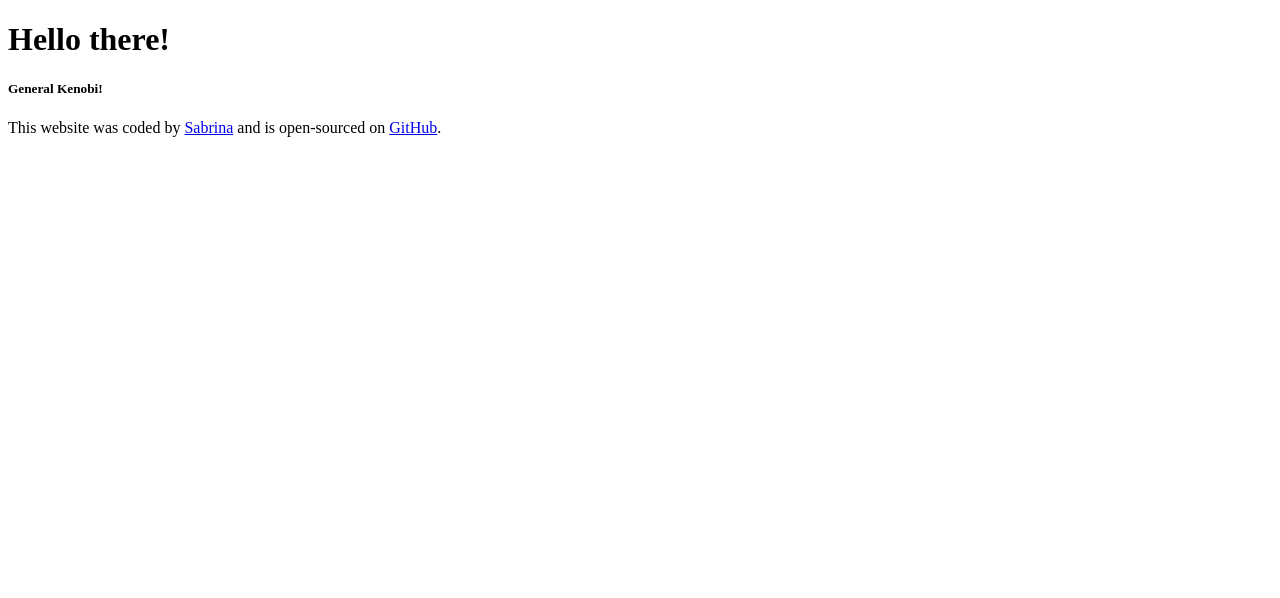
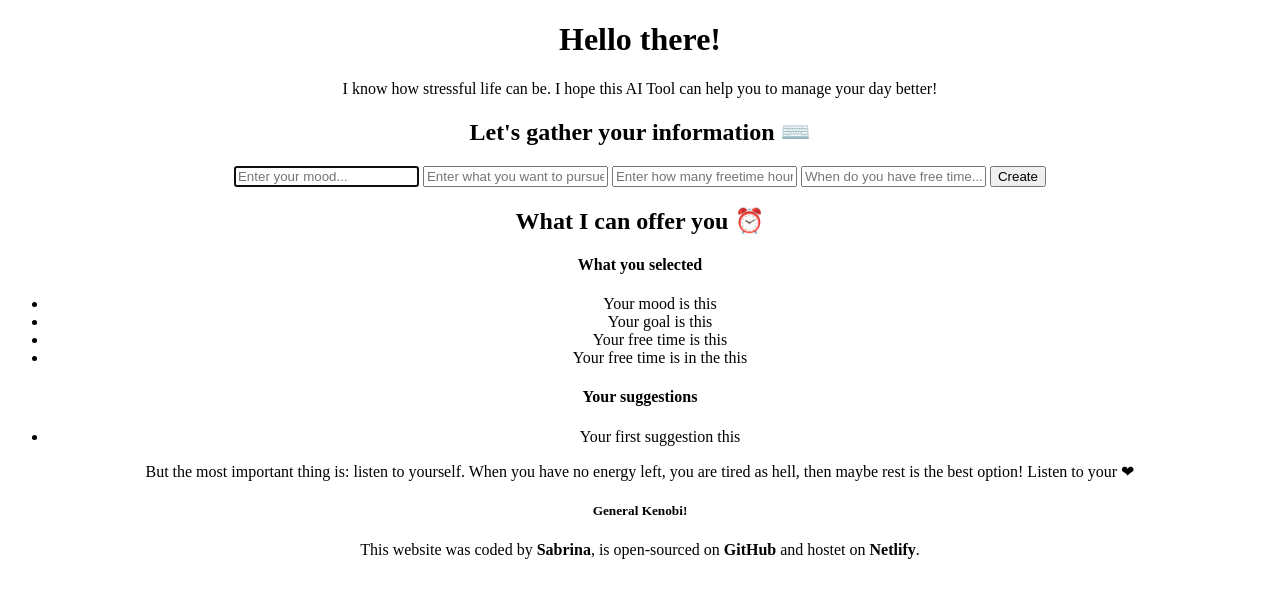
Before and after one commit to sabrinaaileen/ai-dayplan-generator, a plain HTML site: page index.html in a window 1280 px wide. Drawn offline with nearby package versions, Linux system fonts and the light colour scheme; a script that the page names is missing.

Commit message:
Update index.html
Added the structure and concept of the website

```diff
--- a/index.html
+++ b/index.html
@@ -11,10 +11,50 @@
 <body>
     <header>
         <h1>Hello there!</h1>
+        <p>I know how stressful life can be. I hope this AI Tool can help you to manage your day better!</p>
     </header>
+    <main>
+        <section>
+            <h2>Let's gather your information ⌨️</h2>
+            <form>
+                <input type="text" placeholder="Enter your mood..." required autofocus class="text-input" id="first-input"/>
+                <input type="text" placeholder="Enter what you want to pursue..." required autofocus class="text-input" id="second-input"/>
+                <input type="text" placeholder="Enter how many freetime hours you have..." required autofocus class="text-input" id="third-input"/>
+                <input type="text" placeholder="When do you have free time..." required autofocus class="text-input" id="fourth-input"/>
+                <input type="submit" value="Create" title="Create your perfect day" id="input-button" />
+            </form>
+        </section>
+        <section>
+            <h2>What I can offer you ⏰</h2>
+            <div class="grid">
+                <div class="grid item">
+                    <h4>What you selected</h4>
+                    <div class="text-output">
+                        <ul>
+                            <li>Your mood is <span>this</span></li>
+                            <li>Your goal is <span>this</span></li>
+                            <li>Your free time is <span>this</span></li>
+                            <li>Your free time is in the <span>this</span></li>
+                        </ul>
+                    </div>
+                </div>
+                <div class="grid item">
+                    <h4>Your suggestions</h4>
+                    <div class="text-output">
+                        <ul>
+                            <li>Your first suggestion <span>this</span></li>
+                        </ul>
+                    </div>
+                </div>
+            </div>
+        </section>
+        <section>
+            <p>But the most important thing is: listen to yourself. When you have no energy left, you are tired as hell, then maybe rest is the best option! Listen to your ❤</p>
+        </section>
+    </main>
     <footer>
         <h5>General Kenobi!</h5>
-        <span>This website was coded by <a href="https://www.sabrina-aileen-hodapp.de" target="_blank" class="footer-link" title="link to my website">Sabrina</a> and is open-sourced on <a href="https://github.com/sabrinaaileen" target="_blank" class="footer-link" title="link to my GitHub profile">GitHub</a>.</span>
+        <span>This website was coded by <a href="https://www.sabrina-aileen-hodapp.de" target="_blank" class="footer-link" title="link to my website">Sabrina</a>, is open-sourced on <a href="https://github.com/sabrinaaileen" target="_blank" class="footer-link" title="link to my GitHub profile">GitHub</a> and hostet on <a href="https://ai-dayplaning-website.netlify.app" target="_blank" class="footer-link" title="link to Netlify hosted website">Netlify</a>.</span>
     </footer>
     <script src="index.js"></script>
 </body>
--- a/index.js
+++ /dev/null
@@ -1 +0,0 @@
-alert('Welcome to organizing your day!');
--- a/style.css
+++ b/style.css
@@ -0,0 +1,10 @@
+body {
+    text-align: center;
+}
+
+.footer-link {
+    color: black;
+    text-decoration: none;
+    font-weight: bold;
+    cursor: pointer;
+}
```
